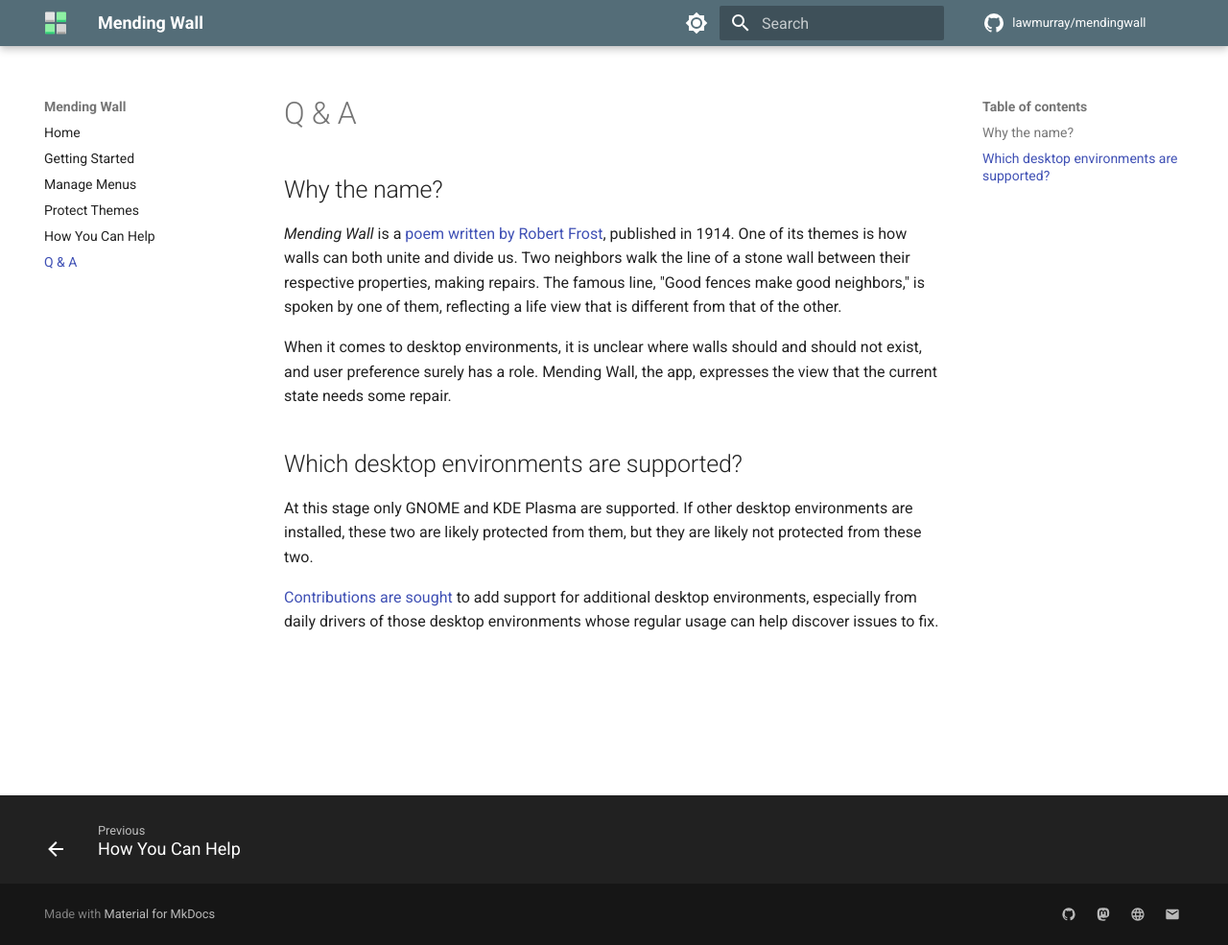
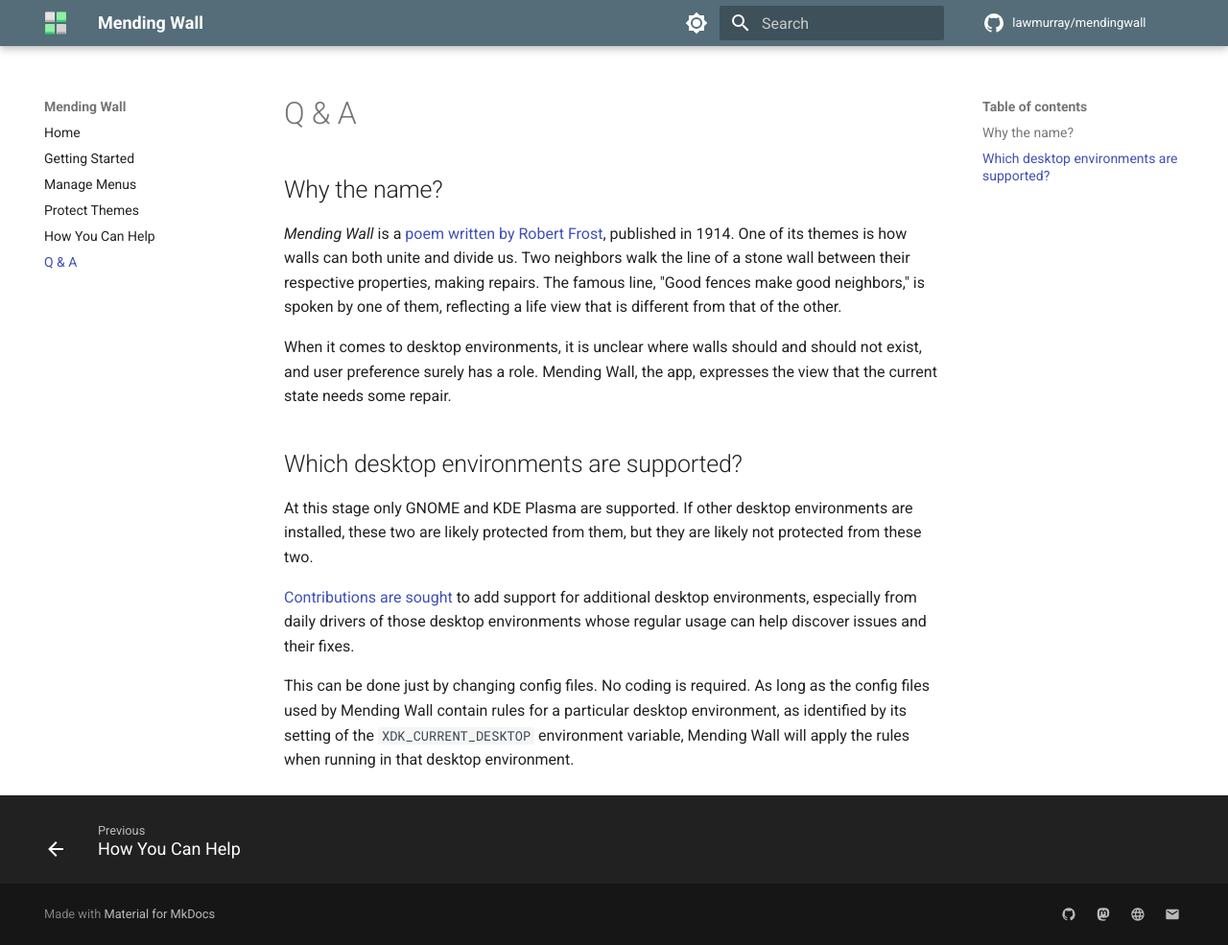
Before and after one commit to lawmurray/mendingwall, an MkDocs documentation site: the page built from docs/questions-and-answers.md, in a window 1280 px wide and 985 px high. Shown: the whole window at 96% size. Built offline with MkDocs 1.6.1 and Material for MkDocs 9.7.7, drawn with Linux system fonts in a browser that asks for light colours; comment, search, counter and statistics services are not loaded.

Commit message:
Continued working on docs.

```diff
--- a/docs/questions-and-answers.md
+++ b/docs/questions-and-answers.md
@@ -10,4 +10,6 @@
 
 At this stage only GNOME and KDE Plasma are supported. If other desktop environments are installed, these two are likely protected from them, but they are likely not protected from these two.
 
-[Contributions are sought](how-you-can-help.md) to add support for additional desktop environments, especially from daily drivers of those desktop environments whose regular usage can help discover issues to fix.
+[Contributions are sought](how-you-can-help.md) to add support for additional desktop environments, especially from daily drivers of those desktop environments whose regular usage can help discover issues and their fixes.
+
+This can be done just by changing config files. No coding is required. As long as the config files used by Mending Wall contain rules for a particular desktop environment, as identified by its setting of the `XDK_CURRENT_DESKTOP` environment variable, Mending Wall will apply the rules when running in that desktop environment.
```
